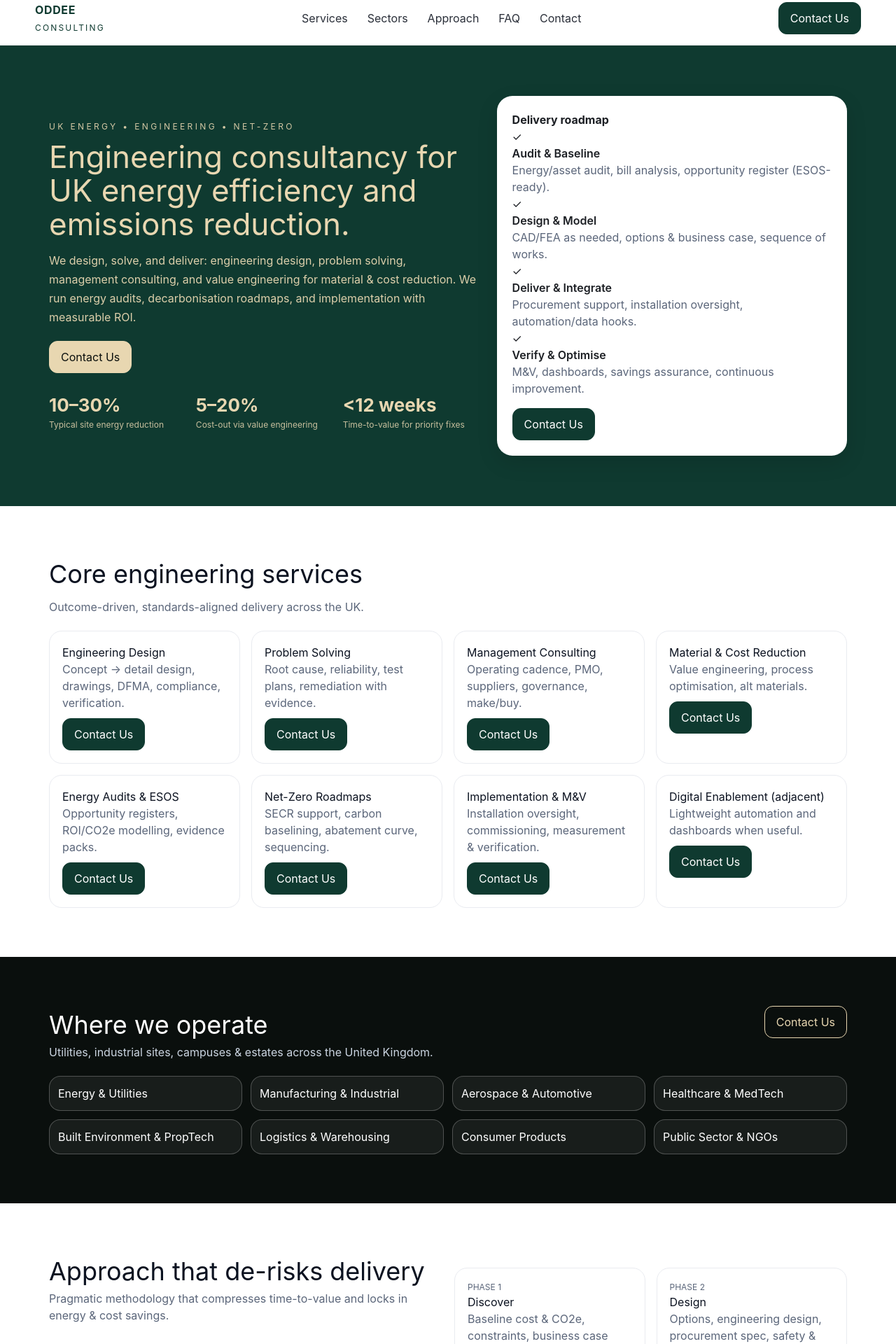
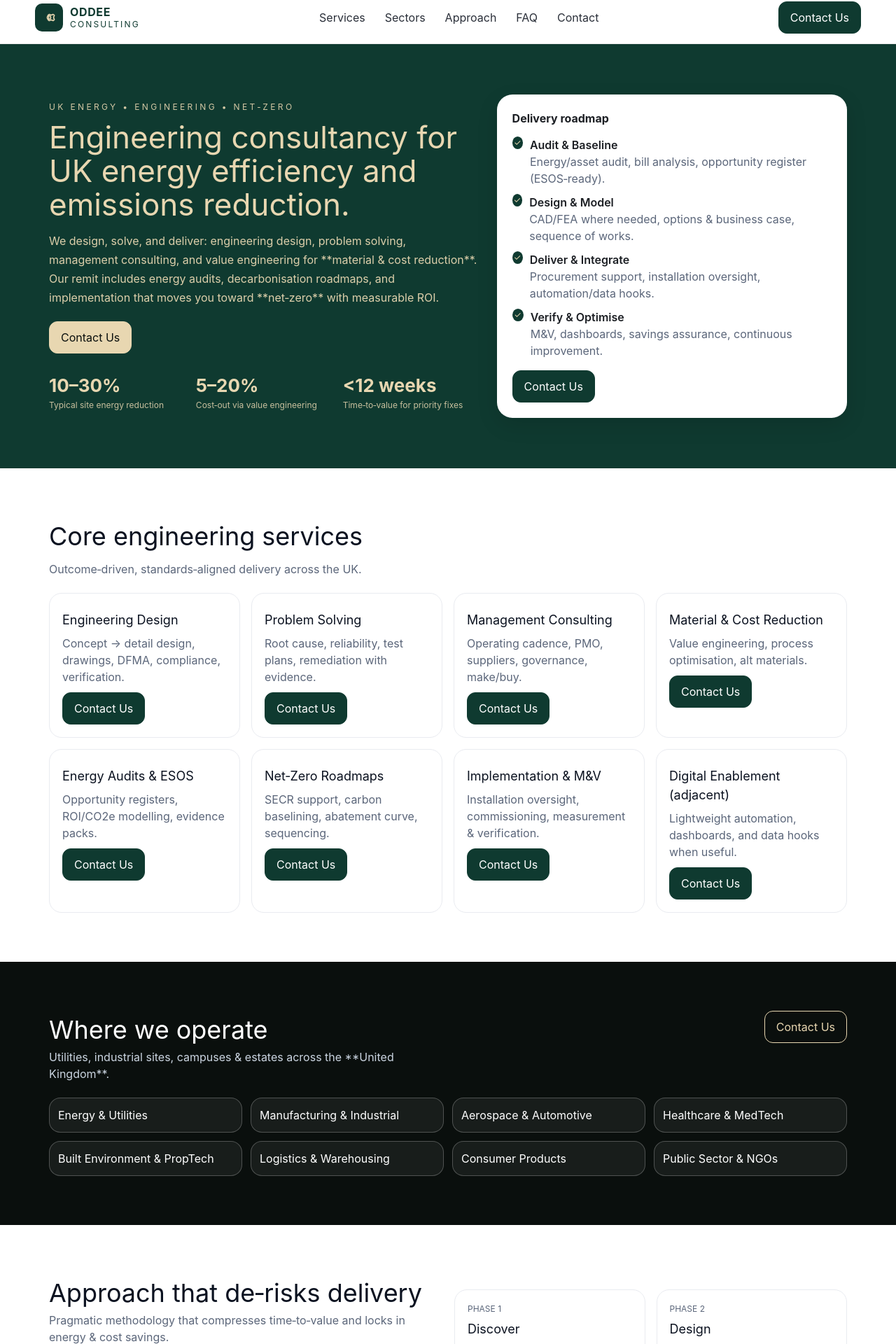
Before and after one commit to daoddee/oddeeconsultancy, a React (Vite) app: page / in a window 1280 px wide. Shown: the part 12-1932 px from the top of the page at 70% size. Built offline with nearby package versions, Linux system fonts and the light colour scheme.

Commit message:
Update App.tsx

```diff
--- a/src/App.tsx
+++ b/src/App.tsx
@@ -1,99 +1,188 @@
-// src/App.tsx
 import React, { useEffect } from "react";
 
-export default function App(): JSX.Element {
-  const email = "info@oddeeconsultancy.co.uk";
-  const phone = "+447365155414";
-  const telHref = `tel:${phone.replace(/\s+/g, "")}`;
+// ✅ Zero-dependency React page (Oddee Consulting — UK Energy & Net‑Zero Engineering Consultancy)
+// - SEO enhanced (title/meta/OG/Twitter + JSON‑LD) without extra libs
+// - Primary focus: engineering consultancy for UK energy & emissions reduction
+// - All CTAs are "Contact Us" → #contact
+
+export default function OddeeHome({
+  logoSrc = "",
+  email = "info@oddeeconsultancy.co.uk",
+  phone = "+447365155414",
+  canonical = "https://oddeeconsultancy.co.uk/",
+}) {
+  const telHref = `tel:${(phone || "").replace(/\s+/g, '')}`;
   const mailHref = `mailto:${email}`;
-  const canonical = "https://oddeeconsultancy.co.uk/";
 
-  // SEO: set meta on mount (Vite SPA)
+  // --- Basic SEO without dependencies ---
   useEffect(() => {
-    const setMeta = (name: string, content: string, attr: "name" | "property" = "name") => {
+    const setMeta = (name, content, attr = 'name') => {
       if (!content) return;
-      let el = document.querySelector<HTMLMetaElement>(`meta[${attr}="${name}"]`);
-      if (!el) { el = document.createElement("meta"); el.setAttribute(attr, name); document.head.appendChild(el); }
-      el.setAttribute("content", content);
+      let el = document.querySelector(`meta[${attr}="${name}"]`);
+      if (!el) {
+        el = document.createElement('meta');
+        el.setAttribute(attr, name);
+        document.head.appendChild(el);
+      }
+      el.setAttribute('content', content);
     };
-    document.title = "Oddee Consulting | UK Engineering Consultancy for Energy Efficiency & Net-Zero";
-    let link = document.querySelector('link[rel="canonical"]') as HTMLLinkElement | null;
-    if (!link) { link = document.createElement("link"); link.rel = "canonical"; document.head.appendChild(link); }
-    link.href = canonical;
 
-    setMeta("description", "UK engineering consultancy focused on energy efficiency, emissions reduction, value engineering and cost reduction. We design, solve, and deliver net-zero outcomes.");
-    setMeta("robots", "index,follow");
-    setMeta("og:title", "Oddee Consulting — UK Energy & Net-Zero Engineering Consultancy", "property");
-    setMeta("og:description", "Engineering design, problem solving, management consulting, material & cost reduction, and net-zero delivery across the UK.", "property");
-    setMeta("og:type", "website", "property");
-    setMeta("og:url", canonical, "property");
-    setMeta("twitter:card", "summary_large_image");
-    setMeta("twitter:title", "Oddee Consulting — Engineering for UK Energy & Net-Zero");
-    setMeta("twitter:description", "UK engineering consultancy driving energy savings, emissions reduction and cost-out.");
+    document.title = 'Oddee Consulting | UK Engineering Consultancy for Energy Efficiency & Net‑Zero';
+    // Canonical
+    let link = document.querySelector('link[rel="canonical"]');
+    if (!link) { link = document.createElement('link'); link.setAttribute('rel', 'canonical'); document.head.appendChild(link); }
+    link.setAttribute('href', canonical);
 
-    const addJson = (data: object) => {
-      const s = document.createElement("script");
-      s.type = "application/ld+json";
+    // Meta basics
+    setMeta('description', 'Oddee Consulting is a UK engineering consultancy focused on energy efficiency, emissions reduction, value engineering, and cost reduction. We design, solve, and deliver net‑zero outcomes.');
+    setMeta('robots', 'index,follow');
+
+    // Open Graph
+    setMeta('og:title', 'Oddee Consulting — UK Energy & Net‑Zero Engineering Consultancy', 'property');
+    setMeta('og:description', 'Engineering design, problem solving, management consulting, material & cost reduction, and net‑zero delivery across the UK.', 'property');
+    setMeta('og:type', 'website', 'property');
+    setMeta('og:url', canonical, 'property');
+
+    // Twitter
+    setMeta('twitter:card', 'summary_large_image');
+    setMeta('twitter:title', 'Oddee Consulting — Engineering for UK Energy & Net‑Zero');
+    setMeta('twitter:description', 'UK engineering consultancy driving energy savings, emissions reduction and cost‑out.');
+
+    // JSON-LD (Organization + Service + FAQ)
+    const jsonLd = {
+      '@context': 'https://schema.org',
+      '@type': 'Organization',
+      name: 'Oddee Consulting',
+      url: canonical,
+      email,
+      telephone: phone,
+      address: { '@type': 'PostalAddress', addressCountry: 'GB' },
+      sameAs: []
+    };
+
+    const serviceLd = {
+      '@context': 'https://schema.org',
+      '@type': 'LocalBusiness',
+      name: 'Oddee Consulting',
+      areaServed: 'United Kingdom',
+      url: canonical,
+      telephone: phone,
+      email,
+      description: 'UK engineering consultancy specialising in energy efficiency, emissions reduction, value engineering and cost reduction.',
+      serviceType: [
+        'Engineering Design',
+        'Engineering Problem Solving',
+        'Management Consulting',
+        'Material Reduction',
+        'Cost Reduction',
+        'Net‑Zero & Decarbonisation'
+      ]
+    };
+
+    const faqLd = {
+      '@context': 'https://schema.org',
+      '@type': 'FAQPage',
+      mainEntity: [
+        { '@type': 'Question', name: 'Do you work across the UK energy sector?', acceptedAnswer: { '@type': 'Answer', text: 'Yes. We support utilities, industrial sites, and estates across the UK with audits, engineering design, and decarbonisation sprints.' } },
+        { '@type': 'Question', name: 'What savings are typical?', acceptedAnswer: { '@type': 'Answer', text: 'Energy savings of 10–30% and cost‑out waves of 5–20% are common, depending on baseline and scope.' } },
+        { '@type': 'Question', name: 'Do you help with compliance (ESOS/SECR)?', acceptedAnswer: { '@type': 'Answer', text: 'We provide evidence packs, measurement plans, and roadmaps aligned to ESOS and SECR while prioritising projects with highest ROI and carbon abatement.' } }
+      ]
+    };
+
+    const addJson = (data) => {
+      const s = document.createElement('script');
+      s.type = 'application/ld+json';
       s.text = JSON.stringify(data);
       document.head.appendChild(s);
     };
-    addJson({
-      "@context": "https://schema.org",
-      "@type": "LocalBusiness",
-      name: "Oddee Consulting",
-      areaServed: "United Kingdom",
-      url: canonical,
-      telephone: phone,
-      email,
-      serviceType: [
-        "Engineering Design","Engineering Problem Solving","Management Consulting",
-        "Material Reduction","Cost Reduction","Net-Zero & Decarbonisation"
-      ]
-    });
-  }, []);
+    addJson(jsonLd); addJson(serviceLd); addJson(faqLd);
+  }, [canonical, email, phone]);
 
   return (
     <div className="oddee">
+      {/* Minimal, scoped CSS */}
       <style>{`
         :root { --green:#0F3A30; --sand:#E8D7B1; --ink:#0A0F0D; --txt:#0b1220; }
         .oddee { font-family: Inter, system-ui, -apple-system, Segoe UI, Roboto, Arial, sans-serif; color:var(--txt); background:#fff; }
-        *{box-sizing:border-box} .wrap{max-width:1180px;margin:0 auto;padding:0 20px}
+        *{box-sizing:border-box}
+        .wrap{max-width:1180px;margin:0 auto;padding:0 20px}
         header.nav{position:sticky;top:0;z-index:10;background:rgba(255,255,255,.96);backdrop-filter:saturate(160%) blur(8px);border-bottom:1px solid #eaeaea}
         .nav-inner{display:flex;align-items:center;justify-content:space-between;padding:14px 0}
         .brand{display:flex;align-items:center;gap:10px}
+        .brand-title{line-height:1}
         .brand-title .t1{color:var(--green);font-weight:700;letter-spacing:.04em}
         .brand-title .t2{color:var(--green);font-size:12px;letter-spacing:.18em;text-transform:uppercase}
         nav[aria-label="primary"] a{margin:0 14px;text-decoration:none;color:#2a2f39}
-        .cta{padding:10px 16px;border-radius:12px;border:1.5px solid var(--green);color:#fff;background:var(--green);text-decoration:none;display:inline-block}
+        nav[aria-label="primary"] a:hover{opacity:.75}
+        .cta{padding:10px 16px;border-radius:12px;border:1.5px solid var(--green);color:#fff;background:var(--green);cursor:pointer;text-decoration:none;display:inline-block}
+
         .hero{background:var(--green);color:var(--sand);padding:72px 0}
         .hero-grid{display:grid;grid-template-columns:1.1fr .9fr;gap:28px;align-items:center}
         .eyebrow{letter-spacing:.28em;text-transform:uppercase;font-size:12px;opacity:.9}
-        h1{font-size:44px;line-height:1.1;margin:10px 0 14px} .lead{opacity:.95;line-height:1.7}
+        h1{font-size:44px;line-height:1.1;margin:10px 0 14px}
+        .lead{opacity:.95;line-height:1.7}
         .hero-ctas{display:flex;gap:12px;margin-top:20px}
         .hero-kpis{display:grid;grid-template-columns:repeat(3,1fr);gap:18px;margin-top:26px}
-        .kpi{font-size:26px;font-weight:650} .kpi-sub{font-size:12px;opacity:.85}
+        .kpi{font-size:26px;font-weight:650}
+        .kpi-sub{font-size:12px;opacity:.85}
         .panel{border-radius:22px;background:#fff;color:#1c1f24;box-shadow:0 10px 30px rgba(0,0,0,.12);padding:22px}
-        main section{padding:70px 0} .dark{background:var(--ink);color:#fff} .muted{color:#5b667a}
+        .panel ul{padding-left:0;margin:14px 0 0}
+        .panel li{display:flex;gap:10px;margin:10px 0}
+        .tick{width:18px;height:18px;border-radius:50%;background:var(--green);display:inline-flex;align-items:center;justify-content:center;color:var(--sand);font-size:12px}
+
+        main section{padding:70px 0}
+        .dark{background:var(--ink);color:#fff}
+        .muted{color:#5b667a}
         .cards{display:grid;grid-template-columns:repeat(3,1fr);gap:16px;margin-top:22px}
         .card{border:1px solid #e9ebf0;border-radius:18px;padding:18px}
+        .card h3{margin:6px 0 8px;font-size:18px}
+
         .chips{display:grid;grid-template-columns:repeat(4,1fr);gap:12px;margin-top:22px}
         .chip{border-radius:16px;border:1px solid rgba(255,255,255,.24);background:rgba(255,255,255,.06);padding:12px}
+
         .two{display:grid;grid-template-columns:1fr 1fr;gap:18px}
+
         .insights-cards{display:grid;grid-template-columns:repeat(3,1fr);gap:16px;margin-top:22px}
         .insight{background:#fff;color:#222;border-radius:18px;padding:18px;border:1px solid #e9ebf0}
+
         .form{border:1px solid #e9ebf0;border-radius:18px;padding:18px}
         .input,.textarea{width:100%;padding:12px;border:1px solid #dfe3ea;border-radius:12px}
-        .textarea{min-height:120px;resize:vertical} .stack{display:grid;gap:12px}
+        .textarea{min-height:120px;resize:vertical}
+        .stack{display:grid;gap:12px}
+
         footer.footer{background:var(--ink);color:var(--sand);padding:34px 0;margin-top:10px}
         .footer-inner{display:flex;justify-content:space-between;align-items:center}
-        @media (max-width:980px){ .hero-grid{grid-template-columns:1fr} .cards{grid-template-columns:1fr} .chips{grid-template-columns:1fr 1fr} .two{grid-template-columns:1fr} .insights-cards{grid-template-columns:1fr} h1{font-size:34px} .hero{padding:56px 0} }
+
+        /* Responsive */
+        @media (max-width: 980px){
+          .hero-grid{grid-template-columns:1fr}
+          .cards{grid-template-columns:1fr}
+          .chips{grid-template-columns:1fr 1fr}
+          .two{grid-template-columns:1fr}
+          .insights-cards{grid-template-columns:1fr}
+          .hero{padding:56px 0}
+          h1{font-size:34px}
+        }
       `}</style>
 
       {/* HEADER / NAV */}
       <header className="nav">
         <div className="wrap nav-inner">
           <a href="#top" className="brand" aria-label="Oddee Consulting home">
-            <div className="brand-title"><span className="t1">ODDEE</span><br/><span className="t2">Consulting</span></div>
+            {logoSrc ? (
+              <img src={logoSrc} alt="Oddee Consulting logo" width={40} height={40} style={{borderRadius:8}}/>
+            ) : (
+              <div style={{width:40,height:40,borderRadius:10,background:"var(--green)",display:"grid",placeItems:"center"}} aria-hidden>
+                <svg width="20" height="20" viewBox="0 0 24 24" fill="none" stroke="var(--sand)" strokeWidth="2" strokeLinecap="round" strokeLinejoin="round">
+                  <path d="M12 15a3 3 0 1 0 0-6 3 3 0 0 0 0 6z"/>
+                  <path d="M20.8 8a1 1 0 0 1 .2 1.1l-1 1.7a8 8 0 0 1 0 2.4l1 1.7a1 1 0 0 1-.2 1.1l-1.1 1.1a1 1 0 0 1-1.1.2l-1.7-1a8 8 0 0 1-2.4 0l-1.7 1a1 1 0 0 1-1.1-.2l-1.1-1.1a1 1 0 0 1-.2-1.1l1-1.7a8 8 0 0 1 0-2.4l-1-1.7a1 1 0 0 1 .2-1.1l1.1-1.1a1 1 0 0 1 1.1-.2l1.7 1a8 8 0 0 1 2.4 0l1.7-1a1 1 0 0 1 1.1.2z"/>
+                </svg>
+              </div>
+            )}
+            <span className="brand-title">
+              <span className="t1">ODDEE</span><br />
+              <span className="t2">Consulting</span>
+            </span>
           </a>
           <nav aria-label="primary">
             <a href="#services">Services</a>
@@ -107,34 +196,51 @@ export default function App(): JSX.Element {
       </header>
 
       {/* HERO */}
-      <section className="hero" id="top" aria-label="UK energy efficiency and net-zero consulting">
+      <section className="hero" id="top" role="region" aria-label="UK energy efficiency and net‑zero consulting">
         <div className="wrap hero-grid">
           <div>
-            <p className="eyebrow">UK ENERGY • ENGINEERING • NET-ZERO</p>
+            <p className="eyebrow">UK ENERGY • ENGINEERING • NET‑ZERO</p>
             <h1>Engineering consultancy for UK energy efficiency and emissions reduction.</h1>
-            <p className="lead">We design, solve, and deliver: engineering design, problem solving, management consulting, and value engineering for material & cost reduction. We run energy audits, decarbonisation roadmaps, and implementation with measurable ROI.</p>
+            <p className="lead">We design, solve, and deliver: engineering design, problem solving, management consulting, and value engineering for **material & cost reduction**. Our remit includes energy audits, decarbonisation roadmaps, and implementation that moves you toward **net‑zero** with measurable ROI.</p>
             <div className="hero-ctas">
               <a className="cta" href="#contact" style={{background:"var(--sand)",color:"#0A0F0D",borderColor:"var(--sand)"}}>Contact Us</a>
             </div>
             <div className="hero-kpis" aria-label="Key results">
-              <div><div className="kpi">10–30%</div><div className="kpi-sub">Typical site energy reduction</div></div>
-              <div><div className="kpi">5–20%</div><div className="kpi-sub">Cost-out via value engineering</div></div>
-              <div><div className="kpi">&lt;12 weeks</div><div className="kpi-sub">Time-to-value for priority fixes</div></div>
+              <div>
+                <div className="kpi">10–30%</div>
+                <div className="kpi-sub">Typical site energy reduction</div>
+              </div>
+              <div>
+                <div className="kpi">5–20%</div>
+                <div className="kpi-sub">Cost‑out via value engineering</div>
+              </div>
+              <div>
+                <div className="kpi">&lt;12 weeks</div>
+                <div className="kpi-sub">Time‑to‑value for priority fixes</div>
+              </div>
             </div>
           </div>
           <aside className="panel" aria-label="Engagement roadmap">
             <strong>Delivery roadmap</strong>
             <ul>
               {[
-                ["Audit & Baseline","Energy/asset audit, bill analysis, opportunity register (ESOS-ready)."],
-                ["Design & Model","CAD/FEA as needed, options & business case, sequence of works."],
+                ["Audit & Baseline","Energy/asset audit, bill analysis, opportunity register (ESOS‑ready)."],
+                ["Design & Model","CAD/FEA where needed, options & business case, sequence of works."],
                 ["Deliver & Integrate","Procurement support, installation oversight, automation/data hooks."],
                 ["Verify & Optimise","M&V, dashboards, savings assurance, continuous improvement."],
               ].map(([t,d]) => (
-                <li key={t}><span className="tick">✓</span><div><div style={{fontWeight:600}}>{t}</div><div className="muted">{d}</div></div></li>
+                <li key={t}>
+                  <span className="tick">✓</span>
+                  <div>
+                    <div style={{fontWeight:600}}>{t}</div>
+                    <div className="muted">{d}</div>
+                  </div>
+                </li>
               ))}
             </ul>
-            <div style={{marginTop:16}}><a className="cta" href="#contact">Contact Us</a></div>
+            <div style={{marginTop:16}}>
+              <a className="cta" href="#contact">Contact Us</a>
+            </div>
           </aside>
         </div>
       </section>
@@ -144,7 +250,7 @@ export default function App(): JSX.Element {
         <section id="services" aria-label="Core services">
           <div className="wrap">
             <h2 style={{fontSize:36,margin:0}}>Core engineering services</h2>
-            <p className="muted" style={{marginTop:8}}>Outcome-driven, standards-aligned delivery across the UK.</p>
+            <p className="muted" style={{marginTop:8}}>Outcome‑driven, standards‑aligned delivery across the UK.</p>
             <div className="cards" style={{gridTemplateColumns:"repeat(4,1fr)"}}>
               {[
                 ["Engineering Design","Concept → detail design, drawings, DFMA, compliance, verification."],
@@ -152,12 +258,13 @@ export default function App(): JSX.Element {
                 ["Management Consulting","Operating cadence, PMO, suppliers, governance, make/buy."],
                 ["Material & Cost Reduction","Value engineering, process optimisation, alt materials."],
                 ["Energy Audits & ESOS","Opportunity registers, ROI/CO2e modelling, evidence packs."],
-                ["Net-Zero Roadmaps","SECR support, carbon baselining, abatement curve, sequencing."],
+                ["Net‑Zero Roadmaps","SECR support, carbon baselining, abatement curve, sequencing."],
                 ["Implementation & M&V","Installation oversight, commissioning, measurement & verification."],
-                ["Digital Enablement (adjacent)","Lightweight automation and dashboards when useful."],
+                ["Digital Enablement (adjacent)","Lightweight automation, dashboards, and data hooks when useful."],
               ].map(([h,b]) => (
                 <article className="card" key={h}>
-                  <h3>{h}</h3><p className="muted">{b}</p>
+                  <h3>{h}</h3>
+                  <p className="muted">{b}</p>
                   <p style={{marginTop:10}}><a className="cta" href="#contact">Contact Us</a></p>
                 </article>
               ))}
@@ -167,15 +274,21 @@ export default function App(): JSX.Element {
 
         {/* SECTORS */}
         <section id="sectors" className="dark" aria-label="Sectors">
-          <div className="wrap two">
-            <div>
-              <h2 style={{fontSize:36,margin:0}}>Where we operate</h2>
-              <p className="muted" style={{color:"#cbd5e1"}}>Utilities, industrial sites, campuses & estates across the United Kingdom.</p>
+          <div className="wrap">
+            <div className="two">
+              <div>
+                <h2 style={{fontSize:36,margin:0}}>Where we operate</h2>
+                <p className="muted" style={{color:"#cbd5e1"}}>Utilities, industrial sites, campuses & estates across the **United Kingdom**.</p>
+              </div>
+              <div style={{textAlign:"right"}}>
+                <a className="cta" href="#contact" style={{background:"transparent",color:"var(--sand)",borderColor:"var(--sand)"}}>Contact Us</a>
+              </div>
             </div>
-            <div style={{textAlign:"right"}}><a className="cta" href="#contact" style={{background:"transparent",color:"var(--sand)",borderColor:"var(--sand)"}}>Contact Us</a></div>
-          </div>
-          <div className="wrap chips">
-            {["Energy & Utilities","Manufacturing & Industrial","Aerospace & Automotive","Healthcare & MedTech","Built Environment & PropTech","Logistics & Warehousing","Consumer Products","Public Sector & NGOs"].map(s => <div className="chip" key={s}>{s}</div>)}
+            <div className="chips">
+              {["Energy & Utilities","Manufacturing & Industrial","Aerospace & Automotive","Healthcare & MedTech","Built Environment & PropTech","Logistics & Warehousing","Consumer Products","Public Sector & NGOs"].map((s) => (
+                <div className="chip" key={s}>{s}</div>
+              ))}
+            </div>
           </div>
         </section>
 
@@ -183,13 +296,13 @@ export default function App(): JSX.Element {
         <section id="approach" aria-label="Our approach">
           <div className="wrap two">
             <div>
-              <h2 style={{fontSize:36,margin:0}}>Approach that de-risks delivery</h2>
-              <p className="muted">Pragmatic methodology that compresses time-to-value and locks in energy & cost savings.</p>
+              <h2 style={{fontSize:36,margin:0}}>Approach that de‑risks delivery</h2>
+              <p className="muted">Pragmatic methodology that compresses time‑to‑value and locks in energy & cost savings.</p>
             </div>
             <div>
               <div className="cards" style={{gridTemplateColumns:"1fr 1fr"}}>
                 {[
-                  ["Discover","Baseline cost & CO2e, constraints, business case (ESOS/SECR-aware)."],
+                  ["Discover","Baseline cost & CO2e, constraints, business case (ESOS/SECR‑aware)."],
                   ["Design","Options, engineering design, procurement spec, safety & compliance."],
                   ["Deliver","Install, commission, operator training, documentation."],
                   ["Optimise","M&V, dashboards, continuous improvement, savings assurance."],
@@ -206,7 +319,7 @@ export default function App(): JSX.Element {
           </div>
         </section>
 
-        {/* FAQ */}
+        {/* FAQ (SEO) */}
         <section id="faq" aria-label="Frequently asked questions">
           <div className="wrap">
             <h2 style={{fontSize:36,margin:0}}>FAQ</h2>
@@ -214,10 +327,11 @@ export default function App(): JSX.Element {
               {[
                 ["Do you cover ESOS/SECR?","Yes. We build evidence packs and roadmaps aligned to ESOS and SECR, focusing on projects with the best ROI/CO2e impact."],
                 ["How fast can we see savings?","Priority fixes often land within 6–12 weeks depending on scope and procurement."],
-                ["Do you work nationwide?","Yes, we operate across the UK and can support multi-site estates."],
+                ["Do you work nationwide?","Yes, we operate across the UK and can support multi‑site estates."],
               ].map(([q,a]) => (
                 <article className="card" key={q}>
-                  <h3>{q}</h3><p className="muted">{a}</p>
+                  <h3>{q}</h3>
+                  <p className="muted">{a}</p>
                 </article>
               ))}
             </div>
@@ -231,7 +345,7 @@ export default function App(): JSX.Element {
         <div className="wrap two">
           <div>
             <h2 style={{fontSize:36,margin:0}}>Speak to an engineer</h2>
-            <p className="muted">Share your constraints and KPIs. We’ll map options and the fastest, lowest-risk route to value.</p>
+            <p className="muted">Share your constraints and KPIs. We’ll map options and the fastest, lowest‑risk route to value.</p>
             <address className="muted" style={{marginTop:16}}>
               📞 <a href={telHref} style={{color:"inherit",textDecoration:"none"}}>{phone}</a><br/>
               ✉️ <a href={mailHref} style={{color:"inherit",textDecoration:"none"}}>{email}</a><br/>
@@ -254,9 +368,7 @@ export default function App(): JSX.Element {
       {/* FOOTER */}
       <footer className="footer">
         <div className="wrap footer-inner">
-          <p className="muted" style={{color:"var(--sand)"}}>
-            © {new Date().getFullYear()} Oddee Consulting. UK Engineering Consultancy for Energy & Net-Zero.
-          </p>
+          <p className="muted" style={{color:"var(--sand)"}}>© {new Date().getFullYear()} Oddee Consulting. UK Engineering Consultancy for Energy & Net‑Zero.</p>
           <div style={{display:"flex",gap:18}}>
             <a href="#services" style={{color:"var(--sand)",textDecoration:"none"}}>Services</a>
             <a href="#approach" style={{color:"var(--sand)",textDecoration:"none"}}>Approach</a>
```
